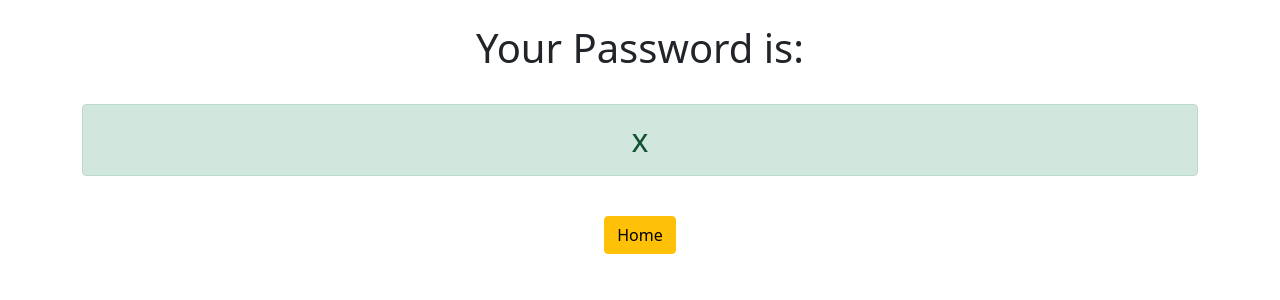
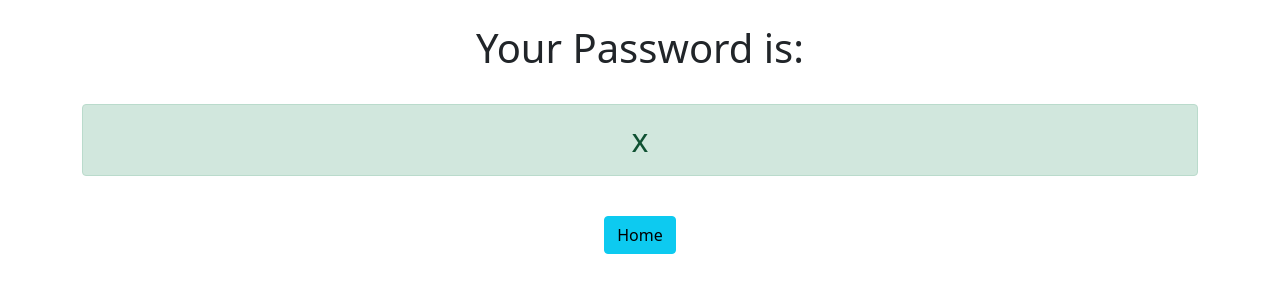
Before and after one commit to lowweeteck/django-password-generator, a Django app: template generator/templates/generator/password.html in a window 1280 px wide. Shown: the top 300 px of the page. Run offline with Django 3.2, Linux system fonts and the light colour scheme; the template is opened without the code that fills it: most values are stand-ins (such as "Sample title", 1, 10 or a date in 2020).

Commit message:
I made some tweaks

```diff
--- a/generator/templates/generator/password.html
+++ b/generator/templates/generator/password.html
@@ -7,5 +7,5 @@
     <br>
     <h2 class="alert alert-success">{{ password }}</h2>
     <br>
-    <a href="{% url 'home' %}" class="btn btn-warning">Home</a>
+    <a href="{% url 'home' %}" class="btn btn-info">Home</a>
 </div>
--- a/password_generator/settings.py
+++ b/password_generator/settings.py
@@ -20,7 +20,7 @@ BASE_DIR = Path(__file__).resolve().parent.parent
 # See https://docs.djangoproject.com/en/3.2/howto/deployment/checklist/
 
 # SECURITY WARNING: keep the secret key used in production secret!
-SECRET_KEY = 'django-insecure-m446awr^qa3(*6z9u#k&&z!qd!$4&-#8o-m@=w1umd5@5&wnvp'
+SECRET_KEY = 'django-insecure-m446awr^qa3(*6z9u#k&&z!qd!$4&-#8o-m@=w1umd5@5&wnvl'
 
 # SECURITY WARNING: don't run with debug turned on in production!
 DEBUG = True
```
